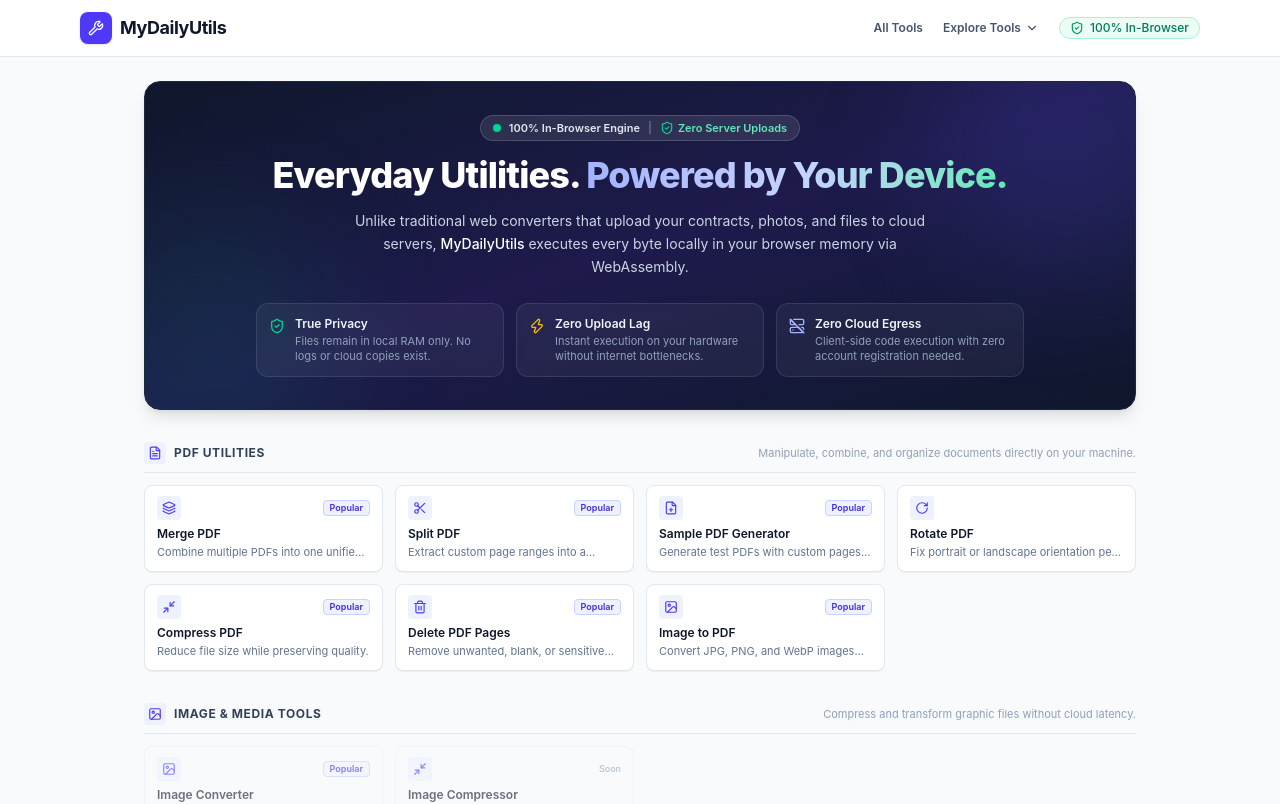
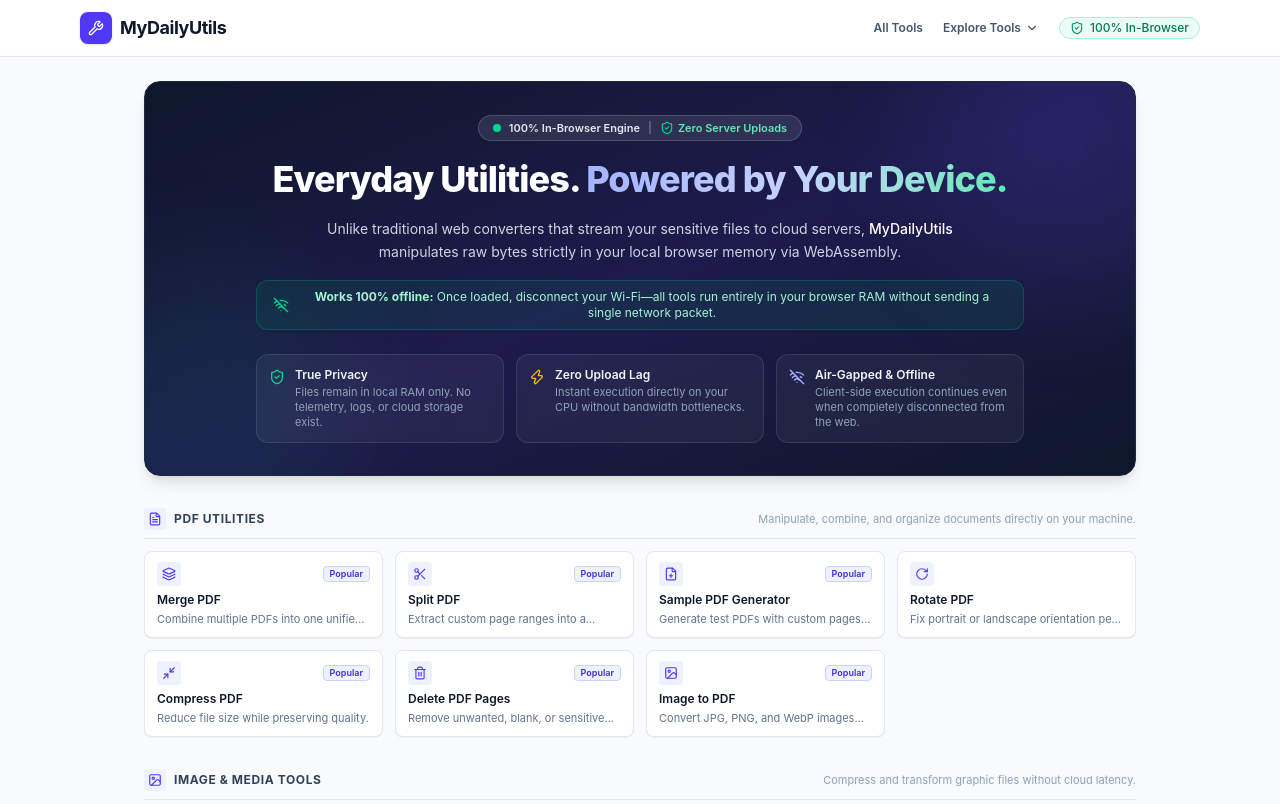
Before and after one commit to abhishekahuja87/paperforge-pdf, a React (Vite) app: page / in a window 1280 px wide. Shown: the top 804 px of the page. Built offline with nearby package versions, Linux system fonts and the light colour scheme.

Commit message:
docs(hero): refine privacy copy with verifiable offline and zero-upload messaging

```diff
--- a/src/components/common/UnifiedHero.tsx
+++ b/src/components/common/UnifiedHero.tsx
@@ -1,5 +1,5 @@
 import React from 'react';
-import { ShieldCheck, Zap, ServerOff } from 'lucide-react';
+import { ShieldCheck, Zap, WifiOff } from 'lucide-react';
 import { siteConfig } from '../../config/site';
 
 export const UnifiedHero: React.FC = () => {
@@ -15,9 +15,9 @@ export const UnifiedHero: React.FC = () => {
         className="absolute -bottom-16 -left-16 w-64 h-64 bg-emerald-500/10 rounded-full blur-3xl pointer-events-none"
       />
 
-      <div className="relative z-10 max-w-3xl mx-auto text-center space-y-3">
+      <div className="relative z-10 max-w-3xl mx-auto text-center space-y-4">
         {/* Live Privacy Engine Indicator */}
-        <div className="inline-flex items-center space-x-2 px-3 py-1 rounded-full text-[11px] font-semibold bg-white/10 text-slate-200 border border-white/15 backdrop-blur-md">
+        <div className="inline-flex items-center space-x-2 px-3.5 py-1 rounded-full text-[11px] font-semibold bg-white/10 text-slate-200 border border-white/15 backdrop-blur-md">
           <span className="relative flex h-2 w-2">
             <span className="animate-ping absolute inline-flex h-full w-full rounded-full bg-emerald-400 opacity-75" />
             <span className="relative inline-flex rounded-full h-2 w-2 bg-emerald-400" />
@@ -38,19 +38,27 @@ export const UnifiedHero: React.FC = () => {
           </span>
         </h1>
 
-        {/* Core Description */}
-        <p className="text-slate-300 text-xs sm:text-sm leading-relaxed max-w-xl mx-auto">
-          Unlike traditional web converters that upload your contracts, photos, and files to cloud servers, <span className="text-white font-medium">{siteConfig.name}</span> executes every byte locally in your browser memory via WebAssembly.
+        {/* Core Description with Technical Clarity */}
+        <p className="text-slate-300 text-xs sm:text-sm leading-relaxed max-w-2xl mx-auto">
+          Unlike traditional web converters that stream your sensitive files to cloud servers, <span className="text-white font-medium">{siteConfig.name}</span> manipulates raw bytes strictly in your local browser memory via WebAssembly.
         </p>
 
+        {/* Verifiable Offline Proof Callout */}
+        <div className="inline-flex items-center gap-2 px-4 py-2 rounded-xl bg-emerald-500/10 border border-emerald-500/25 text-emerald-200 text-xs text-left sm:text-center">
+          <WifiOff className="w-4 h-4 text-emerald-400 shrink-0" />
+          <span>
+            <strong>Works 100% offline:</strong> Once loaded, disconnect your Wi-Fi—all tools run entirely in your browser RAM without sending a single network packet.
+          </span>
+        </div>
+
         {/* 3 Unified Feature Cards */}
-        <div className="grid grid-cols-1 sm:grid-cols-3 gap-3 pt-3 text-left">
+        <div className="grid grid-cols-1 sm:grid-cols-3 gap-3 pt-2 text-left">
           <div className="p-3 rounded-xl bg-white/5 border border-white/10 backdrop-blur-xs flex items-start space-x-2.5">
             <ShieldCheck className="w-4 h-4 text-emerald-400 shrink-0 mt-0.5" />
             <div>
               <h3 className="text-xs font-semibold text-slate-100">True Privacy</h3>
               <p className="text-[11px] text-slate-400 leading-snug mt-0.5">
-                Files remain in local RAM only. No logs or cloud copies exist.
+                Files remain in local RAM only. No telemetry, logs, or cloud storage exist.
               </p>
             </div>
           </div>
@@ -60,17 +68,17 @@ export const UnifiedHero: React.FC = () => {
             <div>
               <h3 className="text-xs font-semibold text-slate-100">Zero Upload Lag</h3>
               <p className="text-[11px] text-slate-400 leading-snug mt-0.5">
-                Instant execution on your hardware without internet bottlenecks.
+                Instant execution directly on your CPU without bandwidth bottlenecks.
               </p>
             </div>
           </div>
 
           <div className="p-3 rounded-xl bg-white/5 border border-white/10 backdrop-blur-xs flex items-start space-x-2.5">
-            <ServerOff className="w-4 h-4 text-indigo-300 shrink-0 mt-0.5" />
+            <WifiOff className="w-4 h-4 text-indigo-300 shrink-0 mt-0.5" />
             <div>
-              <h3 className="text-xs font-semibold text-slate-100">Zero Cloud Egress</h3>
+              <h3 className="text-xs font-semibold text-slate-100">Air-Gapped & Offline</h3>
               <p className="text-[11px] text-slate-400 leading-snug mt-0.5">
-                Client-side code execution with zero account registration needed.
+                Client-side execution continues even when completely disconnected from the web.
               </p>
             </div>
           </div>
```
